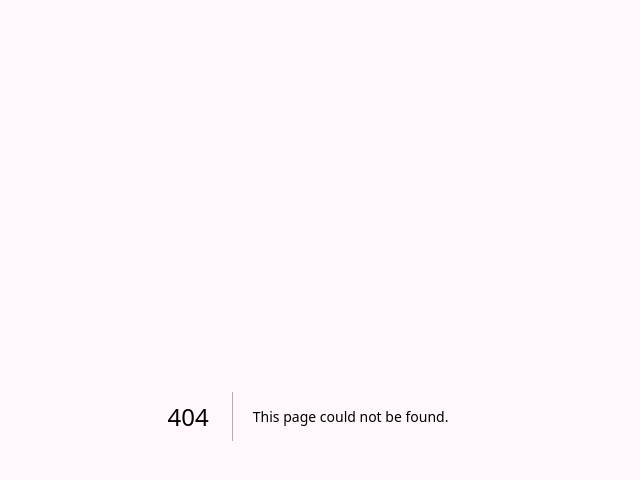
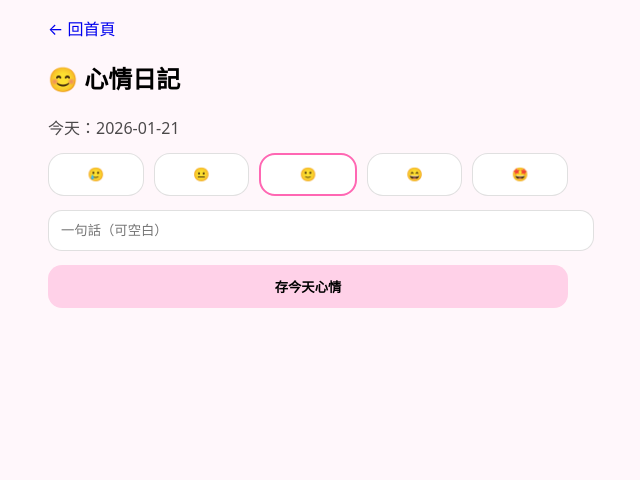
Before and after one commit to Bella0519/body-management-pwa, a Next.js app: page /mood in a window 1280 px wide. Before the commit this address had no page. Shown: the top 480 px of the page, without its empty margins (332-972 px from the left). Built offline with nearby package versions, Linux system fonts and the light colour scheme; no server answers.

Commit message:
Create page.jsx

```diff
--- /dev/null
+++ b/app/mood/page.jsx
@@ -0,0 +1,82 @@
+"use client";
+import { useEffect, useMemo, useState } from "react";
+import { supabase } from "../../lib/supabase";
+
+export default function MoodPage() {
+  const [userId, setUserId] = useState(null);
+  const [score, setScore] = useState(3);
+  const [note, setNote] = useState("");
+
+  const todayLocal = useMemo(() => {
+    const d = new Date();
+    const taipei = new Date(d.toLocaleString("en-US", { timeZone: "Asia/Taipei" }));
+    const y = taipei.getFullYear();
+    const m = String(taipei.getMonth() + 1).padStart(2, "0");
+    const day = String(taipei.getDate()).padStart(2, "0");
+    return `${y}-${m}-${day}`;
+  }, []);
+
+  useEffect(() => {
+    supabase.auth.getSession().then(({ data }) => setUserId(data.session?.user?.id ?? null));
+  }, []);
+
+  async function save() {
+    if (!userId) return alert("請先登入");
+    const { error } = await supabase.from("mood_journals").upsert({
+      user_id: userId,
+      date_local: todayLocal,
+      mood_score: score,
+      note: note || null,
+    });
+    if (error) return alert(error.message);
+    alert("已存心情～");
+  }
+
+  return (
+    <div>
+      <a href="/" style={{ textDecoration: "none" }}>← 回首頁</a>
+      <h2>😊 心情日記</h2>
+      <div style={{ opacity: 0.7 }}>今天：{todayLocal}</div>
+
+      <div style={{ display: "flex", gap: 10, marginTop: 14 }}>
+        {[1,2,3,4,5].map((n) => (
+          <button
+            key={n}
+            onClick={() => setScore(n)}
+            style={{
+              flex: 1,
+              padding: 12,
+              borderRadius: 16,
+              border: score === n ? "2px solid #ff67b3" : "1px solid rgba(0,0,0,0.12)",
+              background: "white",
+              fontWeight: 800
+            }}
+          >
+            {["🥲","😐","🙂","😄","🤩"][n-1]}
+          </button>
+        ))}
+      </div>
+
+      <input value={note} onChange={(e) => setNote(e.target.value)} placeholder="一句話（可空白）" style={inputStyle} />
+      <button onClick={save} style={btnStyle}>存今天心情</button>
+    </div>
+  );
+}
+
+const inputStyle = {
+  width: "100%",
+  padding: 12,
+  borderRadius: 14,
+  border: "1px solid rgba(0,0,0,0.12)",
+  margin: "14px 0 14px",
+  background: "white",
+};
+
+const btnStyle = {
+  width: "100%",
+  padding: 12,
+  borderRadius: 14,
+  border: "none",
+  background: "#ffd1e8",
+  fontWeight: 800,
+};
```
